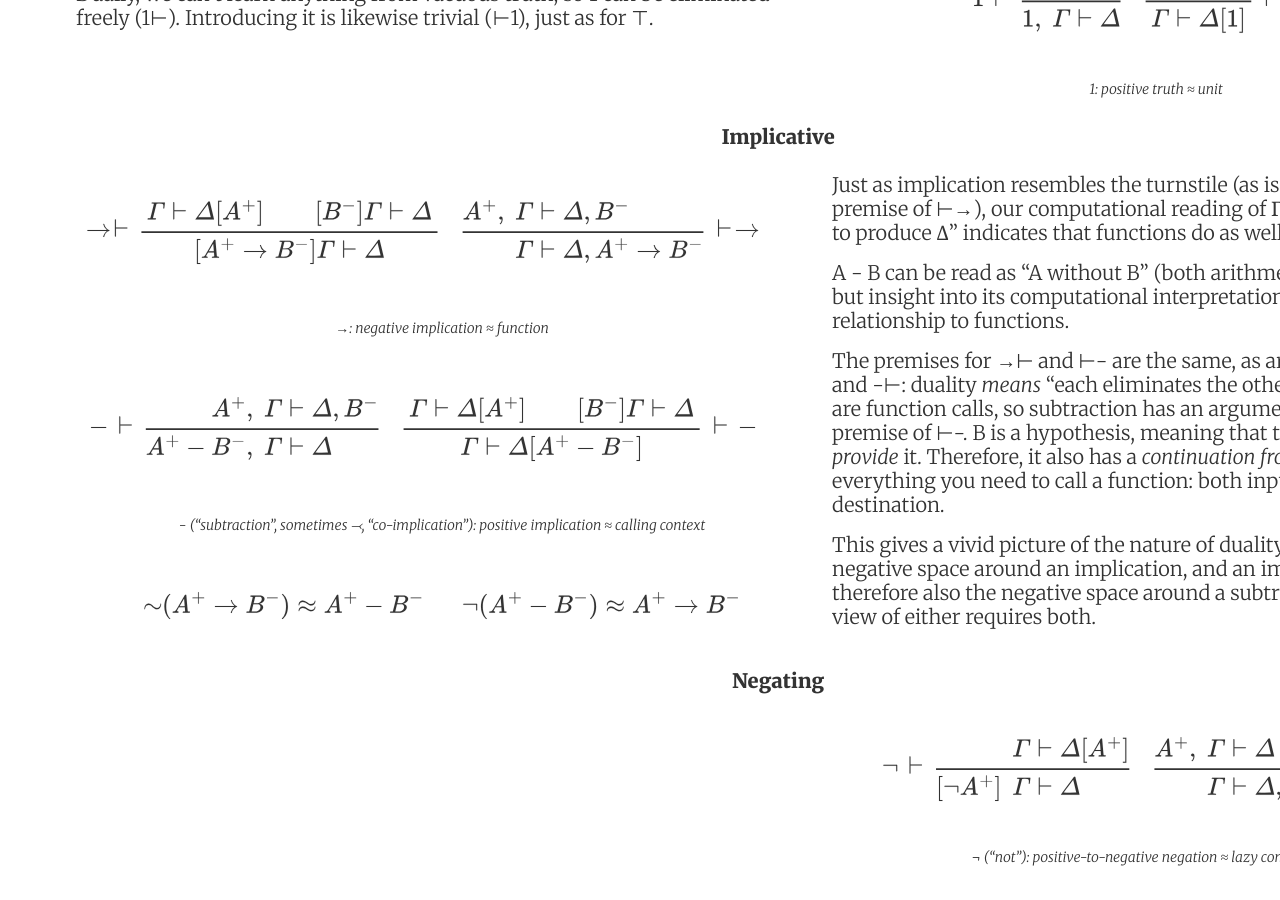
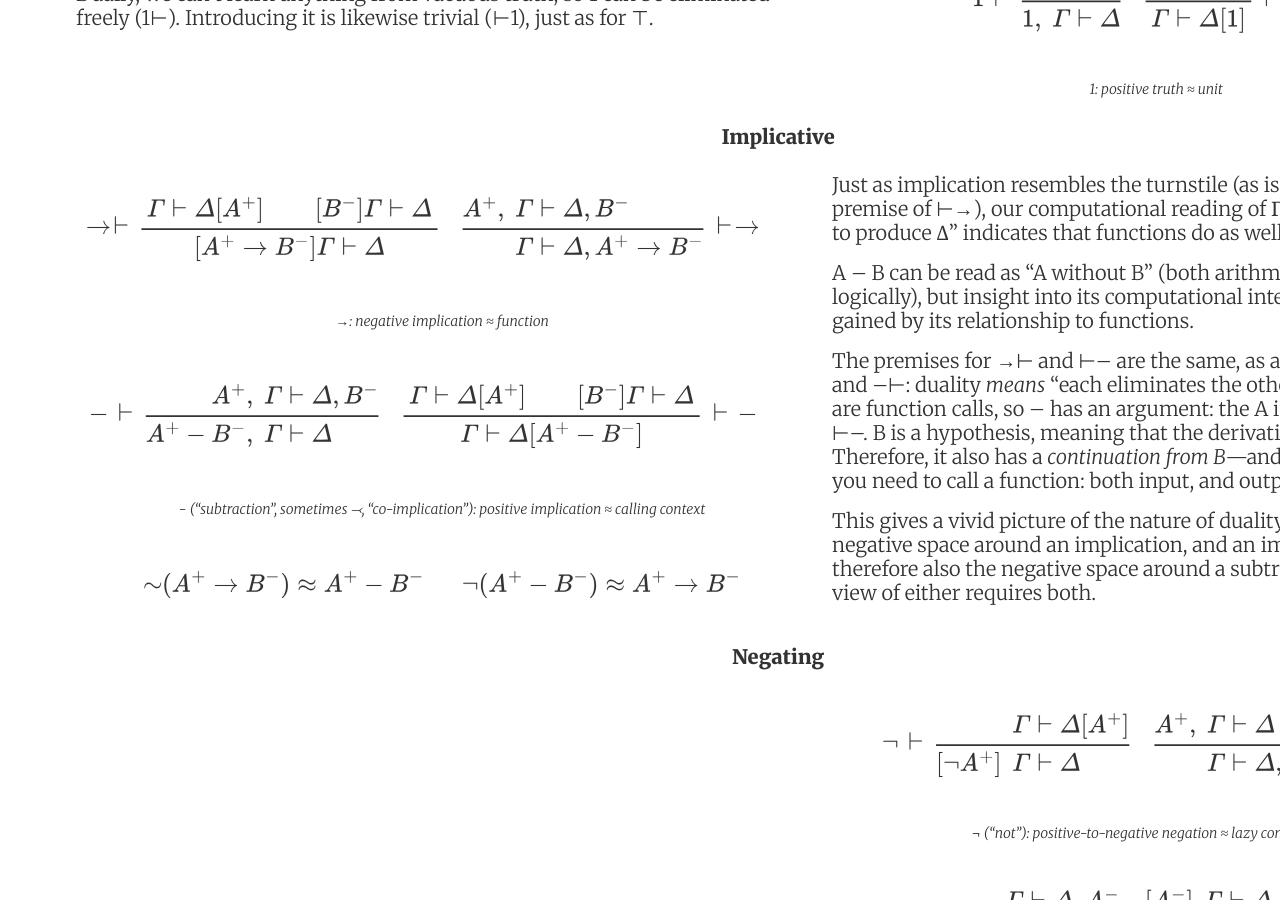
Before and after one commit to robrix/robrix.github.io, a Jekyll site: the page docs/posts/2021-06-07-duality/index.html, which Jekyll copies as it is, in a window 1280 px wide and 900 px high, scrolled down 2142 px. Built offline with Jekyll 4.4.1, drawn with Linux system fonts in a browser that asks for light colours.

Commit message:
Use endashes.

```diff
--- a/docs/feed.xml
+++ b/docs/feed.xml
@@ -336,10 +336,10 @@
 Just as implication resembles the turnstile (as is evident in the premise of ⊢→), our computational reading of Γ ⊢ Δ as “consume Γ to produce Δ” indicates that functions do as well.
 </p>
 <p>
-A - B can be read as “A without B” (both arithmetically and logically), but insight into its computational interpretation can be gained by its relationship to functions.
+A – B can be read as “A without B” (both arithmetically and logically), but insight into its computational interpretation can be gained by its relationship to functions.
 </p>
 <p>
-The premises for →⊢ and ⊢- are the same, as are the ones for ⊢→ and -⊢: duality <em>means</em> “each eliminates the other.” → eliminations are function calls, so subtraction has an argument: the A in the first premise of ⊢-. B is a hypothesis, meaning that the derivation must <em>provide</em> it. Therefore, it also has a <em>continuation from B</em>—and thus, everything you need to call a function: both input, and output destination.
+The premises for →⊢ and ⊢– are the same, as are the ones for ⊢→ and –⊢: duality <em>means</em> “each eliminates the other.” → eliminations are function calls, so – has an argument: the A in the first premise of ⊢–. B is a hypothesis, meaning that the derivation must <em>provide</em> it. Therefore, it also has a <em>continuation from B</em>—and thus, everything you need to call a function: both input, and output destination.
 </p>
 <p>
 This gives a vivid picture of the nature of duality: a subtraction is the negative space around an implication, and an implication is therefore also the negative space around a subtraction. A complete view of either requires both.
--- a/docs/posts/2021-06-07-duality/index.html
+++ b/docs/posts/2021-06-07-duality/index.html
@@ -384,10 +384,10 @@
 Just as implication resembles the turnstile (as is evident in the premise of ⊢→), our computational reading of Γ ⊢ Δ as “consume Γ to produce Δ” indicates that functions do as well.
 </p>
 <p>
-A - B can be read as “A without B” (both arithmetically and logically), but insight into its computational interpretation can be gained by its relationship to functions.
+A – B can be read as “A without B” (both arithmetically and logically), but insight into its computational interpretation can be gained by its relationship to functions.
 </p>
 <p>
-The premises for →⊢ and ⊢- are the same, as are the ones for ⊢→ and -⊢: duality <em>means</em> “each eliminates the other.” → eliminations are function calls, so subtraction has an argument: the A in the first premise of ⊢-. B is a hypothesis, meaning that the derivation must <em>provide</em> it. Therefore, it also has a <em>continuation from B</em>—and thus, everything you need to call a function: both input, and output destination.
+The premises for →⊢ and ⊢– are the same, as are the ones for ⊢→ and –⊢: duality <em>means</em> “each eliminates the other.” → eliminations are function calls, so – has an argument: the A in the first premise of ⊢–. B is a hypothesis, meaning that the derivation must <em>provide</em> it. Therefore, it also has a <em>continuation from B</em>—and thus, everything you need to call a function: both input, and output destination.
 </p>
 <p>
 This gives a vivid picture of the nature of duality: a subtraction is the negative space around an implication, and an implication is therefore also the negative space around a subtraction. A complete view of either requires both.
```
Also changed, not shown: posts/2021-06-07-duality.md (+2 -2 lines).
